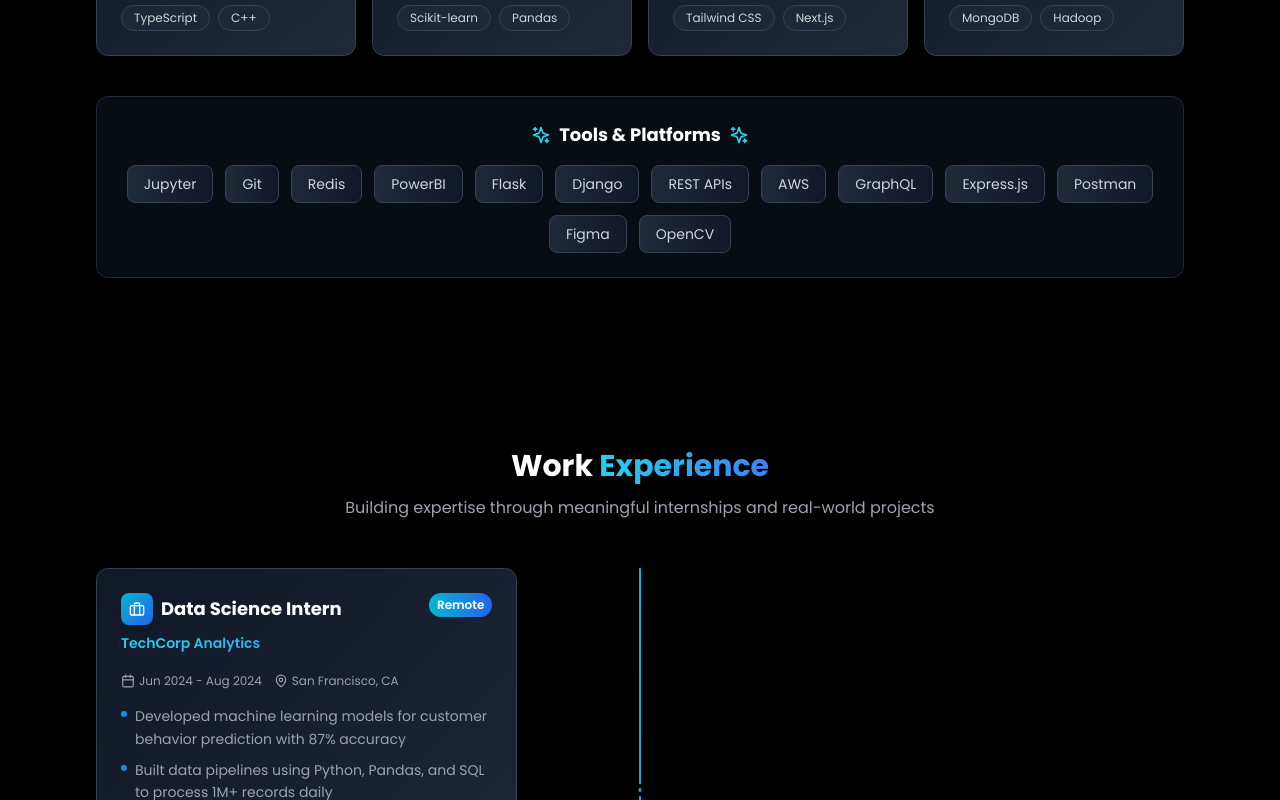
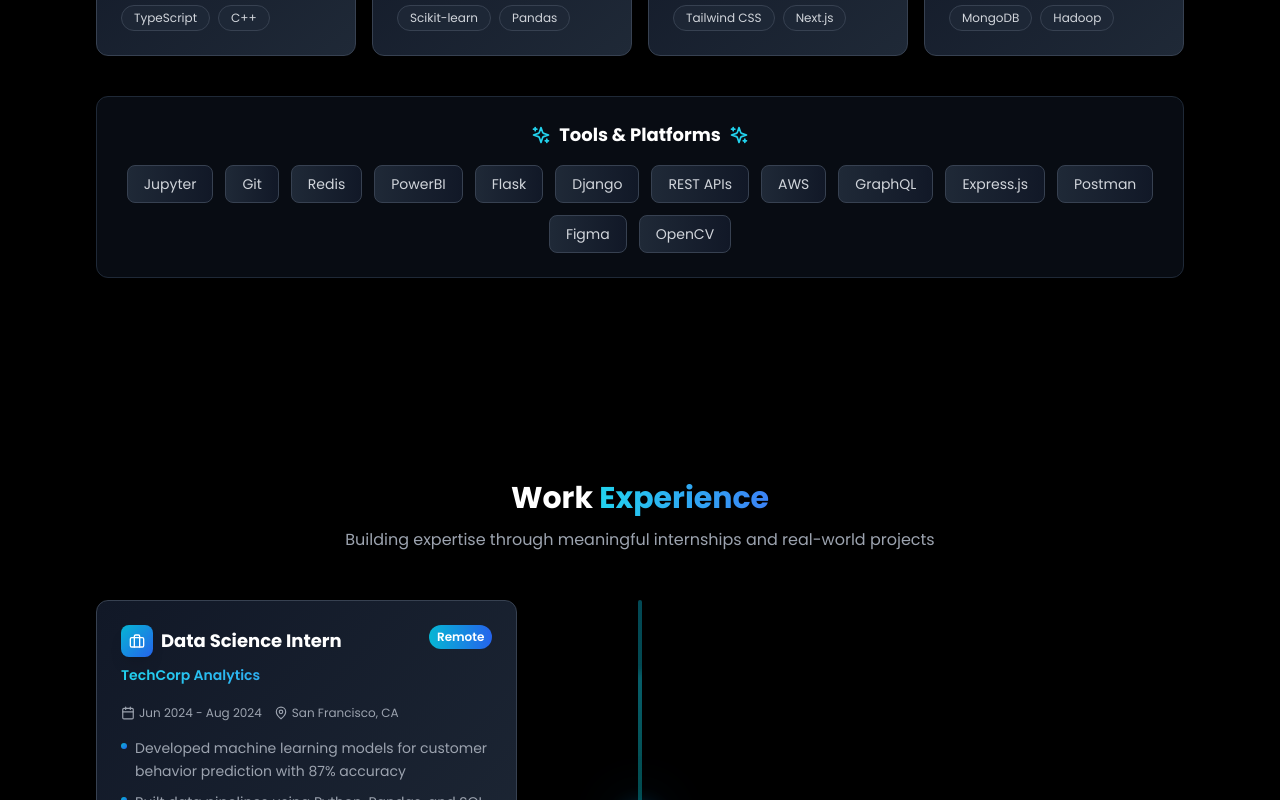
Before and after one commit to ryuzaki-ved/portfolio_website, a React (Vite) app: page / in a window 1280 px wide. Shown: the part 2000-2800 px from the top of the page. Built offline with nearby package versions, Linux system fonts and the light colour scheme.

Commit message:
Experience Updated

```diff
--- a/src/components/About.tsx
+++ b/src/components/About.tsx
@@ -39,7 +39,7 @@ const About = () => {
   ];
 
   return (
-    <section id="about" className="min-h-screen flex items-center justify-center bg-gray-900 py-12" data-animation="animate-fade-in">
+    <section id="about" className="min-h-screen flex items-center justify-center bg-gray-900 py-20 scroll-mt-16" data-animation="animate-fade-in">
       <div className="max-w-5xl mx-auto px-4 sm:px-6 lg:px-8 w-full">
         <div className="text-center mb-8">
           <h2 className="text-3xl font-bold text-white mb-3">
--- a/src/components/Contact.tsx
+++ b/src/components/Contact.tsx
@@ -68,7 +68,7 @@ const Contact = () => {
   ];
 
   return (
-    <section id="contact" className="min-h-screen flex items-center justify-center bg-black py-12" data-animation="animate-fade-in">
+    <section id="contact" className="min-h-screen flex items-center justify-center bg-black py-20 scroll-mt-16" data-animation="animate-fade-in">
       <div className="max-w-6xl mx-auto px-4 sm:px-6 lg:px-8 w-full">
         <div className="text-center mb-12">
           <h2 className="text-3xl font-bold text-white mb-3">
--- a/src/components/Experience.tsx
+++ b/src/components/Experience.tsx
@@ -51,7 +51,7 @@ const Experience = () => {
   ];
 
   return (
-    <section id="experience" className="min-h-screen flex items-center justify-center bg-black py-12" data-animation="animate-fade-in">
+    <section id="experience" className="min-h-screen flex items-center justify-center bg-black py-20 scroll-mt-16" data-animation="animate-fade-in">
       <div className="max-w-6xl mx-auto px-4 sm:px-6 lg:px-8 w-full">
         <div className="text-center mb-12">
           <h2 className="text-3xl font-bold text-white mb-3">
@@ -63,7 +63,11 @@ const Experience = () => {
         </div>
 
         <div className="relative">
-          <div className="absolute left-4 md:left-1/2 top-0 bottom-0 w-0.5 bg-gradient-to-b from-cyan-500 via-blue-500 to-orange-500 transform md:-translate-x-1/2"></div>
+          <div className="absolute left-4 md:left-1/2 top-0 bottom-0 w-1 transform md:-translate-x-1/2 overflow-hidden rounded-full">
+            <div className="absolute inset-0 bg-gradient-to-b from-cyan-500 via-emerald-500 via-blue-500 to-orange-500 opacity-40"></div>
+            <div className="absolute inset-0 bg-gradient-to-b from-cyan-400 via-emerald-400 via-blue-400 to-orange-400 animate-timeline-flow"></div>
+            <div className="absolute top-0 left-0 right-0 h-32 bg-gradient-to-b from-cyan-400 to-transparent blur-sm animate-timeline-glow"></div>
+          </div>
 
           <div className="space-y-8">
             {experiences.map((exp, index) => (
@@ -74,9 +78,11 @@ const Experience = () => {
                 } flex-col md:flex-row`}
                 data-stagger
               >
-                <div className="absolute left-4 md:left-1/2 w-3 h-3 rounded-full transform md:-translate-x-1/2 z-10 border-4 border-black group">
-                  <div className={`absolute inset-0 bg-gradient-to-br ${exp.color} rounded-full animate-pulse`}></div>
-                  <div className={`absolute inset-0 bg-gradient-to-br ${exp.color} rounded-full blur-md opacity-50`}></div>
+                <div className="absolute left-4 md:left-1/2 w-5 h-5 transform md:-translate-x-1/2 z-10">
+                  <div className="absolute inset-0 rounded-full bg-black border-2 border-gray-800"></div>
+                  <div className={`absolute inset-0.5 bg-gradient-to-br ${exp.color} rounded-full animate-pulse`}></div>
+                  <div className={`absolute -inset-1 bg-gradient-to-br ${exp.color} rounded-full blur-md opacity-60 animate-pulse`}></div>
+                  <div className={`absolute -inset-2 bg-gradient-to-br ${exp.color} rounded-full blur-lg opacity-30 animate-ping`} style={{animationDuration: '3s'}}></div>
                 </div>
 
                 <div className={`ml-12 md:ml-0 w-full md:w-5/12 ${index % 2 === 0 ? 'md:mr-auto md:pr-8' : 'md:ml-auto md:pl-8'}`}>
--- a/src/components/Projects.tsx
+++ b/src/components/Projects.tsx
@@ -89,7 +89,7 @@ const Projects = () => {
   const filteredProjects = projects.filter(project => project.category === activeCategory);
 
   return (
-    <section id="projects" className="min-h-screen flex items-center justify-center bg-black py-12" data-animation="animate-fade-in">
+    <section id="projects" className="min-h-screen flex items-center justify-center bg-black py-20 scroll-mt-16" data-animation="animate-fade-in">
       <div className="max-w-6xl mx-auto px-4 sm:px-6 lg:px-8 w-full">
         <div className="text-center mb-12">
           <h2 className="text-3xl font-bold text-white mb-3">
--- a/src/components/Skills.tsx
+++ b/src/components/Skills.tsx
@@ -36,7 +36,7 @@ const Skills = () => {
   ];
 
   return (
-    <section id="skills" className="min-h-screen flex items-center justify-center bg-black py-12" data-animation="animate-fade-in">
+    <section id="skills" className="min-h-screen flex items-center justify-center bg-black py-20 scroll-mt-16" data-animation="animate-fade-in">
       <div className="max-w-6xl mx-auto px-4 sm:px-6 lg:px-8 w-full">
         <div className="text-center mb-12">
           <h2 className="text-3xl font-bold text-white mb-3">
--- a/src/index.css
+++ b/src/index.css
@@ -507,3 +507,52 @@ body {
   box-shadow: 0 20px 40px rgba(0, 0, 0, 0.3),
               0 0 30px rgba(139, 92, 246, 0.4);
 }
+
+/* Timeline animations */
+@keyframes timeline-flow {
+  0% {
+    transform: translateY(-100%);
+    opacity: 0.3;
+  }
+  50% {
+    opacity: 0.7;
+  }
+  100% {
+    transform: translateY(100%);
+    opacity: 0.3;
+  }
+}
+
+@keyframes timeline-glow {
+  0%, 100% {
+    opacity: 0.4;
+    transform: translateY(0) scaleY(1);
+  }
+  50% {
+    opacity: 0.8;
+    transform: translateY(50vh) scaleY(1.5);
+  }
+}
+
+@keyframes timeline-pulse {
+  0%, 100% {
+    opacity: 0.6;
+    transform: scaleX(1);
+  }
+  50% {
+    opacity: 1;
+    transform: scaleX(1.2);
+  }
+}
+
+.animate-timeline-flow {
+  animation: timeline-flow 8s ease-in-out infinite;
+}
+
+.animate-timeline-glow {
+  animation: timeline-glow 6s ease-in-out infinite;
+}
+
+.animate-timeline-pulse {
+  animation: timeline-pulse 2s ease-in-out infinite;
+}
```
